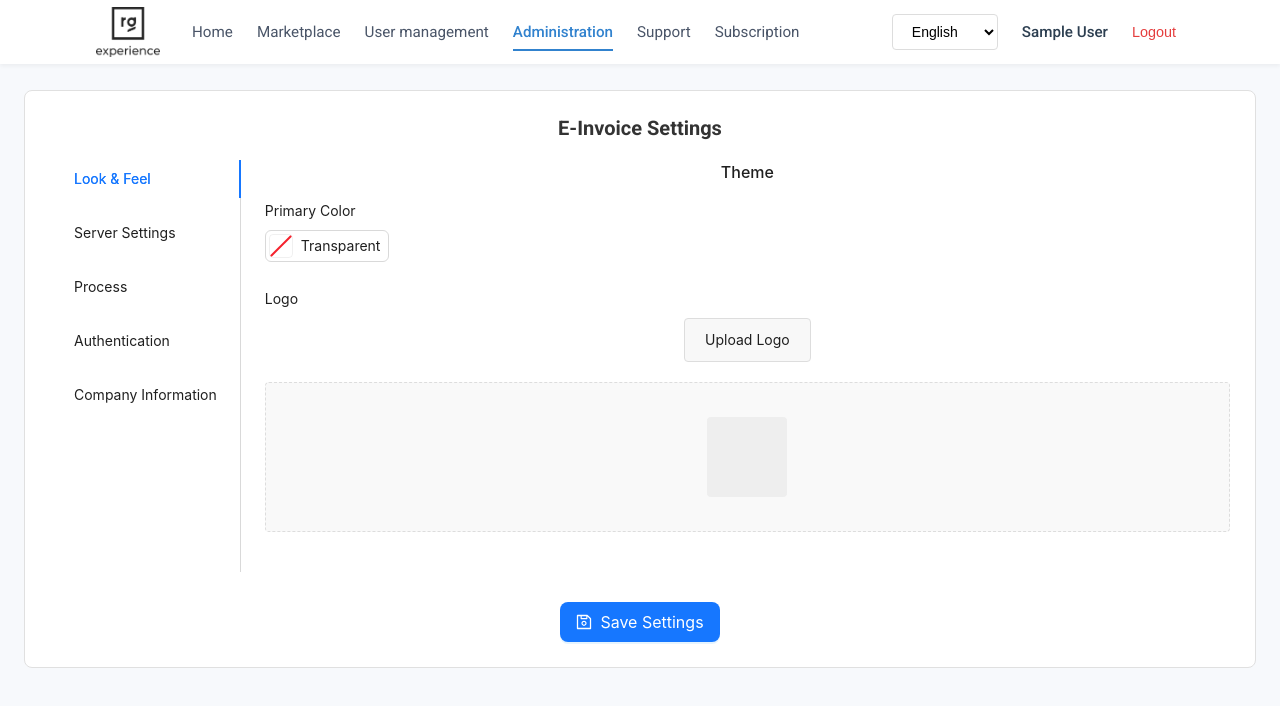
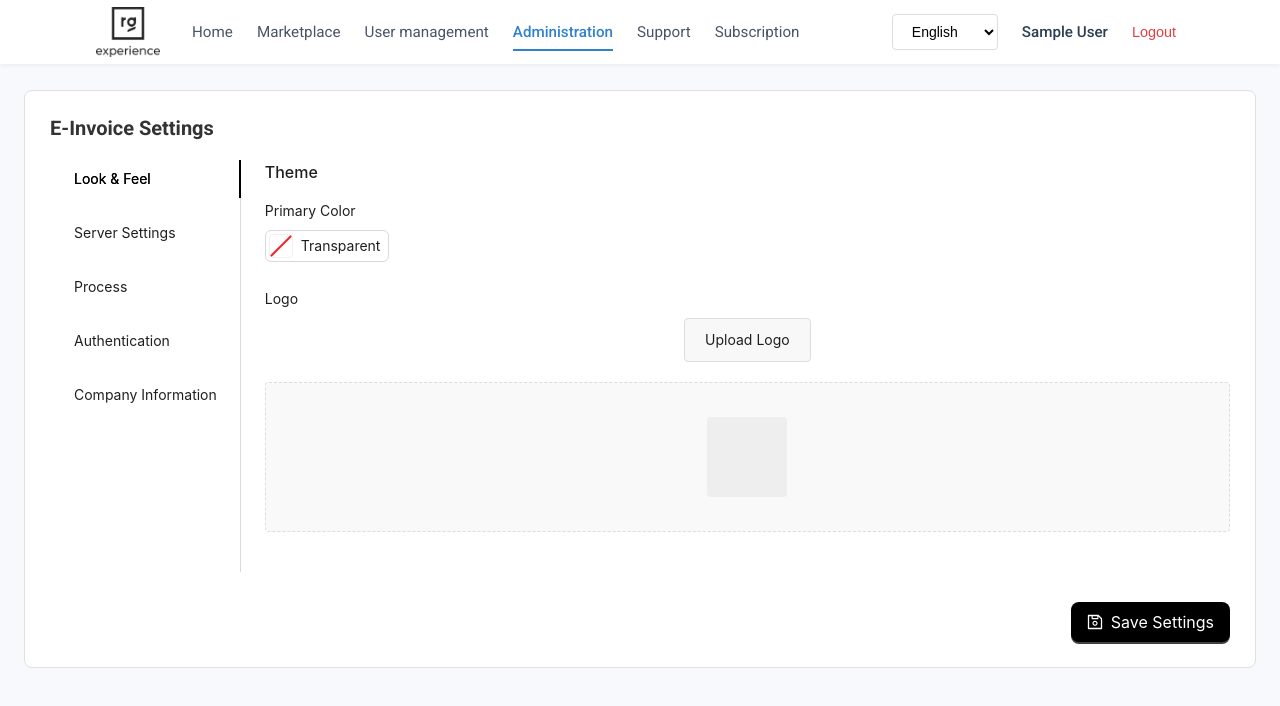
Before and after one commit to jidan745le/RG-Customer-Portal, a React app: page /administration/einvoice in a window 1280 px wide. Shown: the top 706 px of the page. Built offline with nearby package versions, Linux system fonts and the light colour scheme; no server answers; sample sign-in values are in the browser's storage.

Commit message:
feat:update

```diff
--- a/src/pages/administration/EInvoiceSettingsPage.js
+++ b/src/pages/administration/EInvoiceSettingsPage.js
@@ -1,5 +1,5 @@
 import { SaveOutlined } from '@ant-design/icons';
-import { Button, ColorPicker, Form, Input, message, Select, Spin, Switch, Tabs, TimePicker } from 'antd';
+import { Button, ColorPicker, ConfigProvider, Form, Input, message, Select, Spin, Switch, Tabs, TimePicker } from 'antd';
 import axios from 'axios';
 import CryptoJS from 'crypto-js';
 import dayjs from 'dayjs';
@@ -439,11 +439,18 @@ const EInvoiceSettingsPage = ({ title }) => {
     console.log(primaryColor, taxAgencySettings, "primaryColor");
 
     return (
+        <ConfigProvider theme={{
+            token: {
+                // Seed Token
+                colorPrimary: primaryColor,
+
+            },
+        }}>
             <div style={{ height: '100%', overflowY: 'auto' }}>
                 <h1 className={styles.title}></h1>
                 <div className={styles.settingsContainer}>
                     <div className={styles.settingsPanel}>
-                    <h2 className={styles.settingsTitle}>{title}</h2>
+                        <h2 className={styles.settingsTitle} style={{ textAlign: 'left' }}>{title}</h2>
 
                         <Form
                             form={form}
@@ -466,7 +473,7 @@ const EInvoiceSettingsPage = ({ title }) => {
                                 {/* Look & Feel Tab */}
                                 <TabPane tab="Look & Feel" key="lookAndFeel" forceRender={true}>
                                     <div className={styles.settingSection}>
-                                    <h3>Theme</h3>
+                                        <h3 style={{ textAlign: 'left' }}>Theme</h3>
                                         <Form.Item
                                             label="Primary Color"
                                             name="primaryColor"
@@ -476,12 +483,7 @@ const EInvoiceSettingsPage = ({ title }) => {
                                                 format="hex"
                                                 showText
                                                 value={primaryColor}
-                                            onChange={(color, hex) => {
-                                                const hexColor = color.toHexString();
-                                                console.log(hexColor, "hexColor");
-                                                setPrimaryColor(hexColor);
-                                                form.setFieldValue('primaryColor', hexColor);
-                                            }}
+                                                onChange={handleColorChange}
                                                 presets={[
                                                     {
                                                         label: 'Recommended',
@@ -530,7 +532,7 @@ const EInvoiceSettingsPage = ({ title }) => {
                                 {/* Server Settings Tab */}
                                 <TabPane tab="Server Settings" key="serverSettings" forceRender={true}>
                                     <div className={styles.settingSection}>
-                                    <h3>ERP Server Settings</h3>
+                                        <h3 style={{ textAlign: 'left' }}>ERP Server Settings</h3>
                                         <Form.Item
                                             label="Server Base API"
                                             name="serverBaseAPI"
@@ -567,7 +569,7 @@ const EInvoiceSettingsPage = ({ title }) => {
                                     </div>
 
                                     <div className={styles.settingSection}>
-                                    <h3>Tax Agency Settings</h3>
+                                        <h3 style={{ textAlign: 'left' }}>Tax Agency Settings</h3>
                                         <Form.Item
                                             label="Connector"
                                             name="connector"
@@ -662,7 +664,7 @@ const EInvoiceSettingsPage = ({ title }) => {
                                 {/* Process Tab */}
                                 <TabPane tab="Process" key="process" forceRender={true}>
                                     <div className={styles.settingSection}>
-                                    <h3>Schedule</h3>
+                                        <h3 style={{ textAlign: 'left' }}>Schedule</h3>
                                         <Form.Item
                                             label="Activate email Notifications"
                                             name="activateEmailNotifications"
@@ -719,18 +721,9 @@ const EInvoiceSettingsPage = ({ title }) => {
 
                                 {/* Authentication Tab */}
                                 <TabPane tab="Authentication" key="authentication" forceRender={true}>
-                                {/* <div className={styles.settingSection}>
-                                    <h3>Tax Agency</h3>
-                                    <Button
-                                        type="primary"
-                                        onClick={handleRequestAuthentication}
-                                    >
-                                        Request Authentication
-                                    </Button>
-                                </div> */}
                                     <div style={{ marginTop: 24, padding: 16, border: '1px solid #eee', borderRadius: 8 }}>
-                                    <h3>认证流程</h3>
-                                    <div style={{ display: 'flex', gap: 24, alignItems: 'center' }}>
+                                        <h3 style={{ textAlign: 'left' }}>认证流程</h3>
+                                        <div style={{ display: 'flex', gap: 24, alignItems: 'center', marginTop: 16 }}>
                                             <Button type="primary" loading={loginLoading} onClick={handleDemoLogin}>
                                                 数电账号登录
                                             </Button>
@@ -746,7 +739,7 @@ const EInvoiceSettingsPage = ({ title }) => {
                                 {/* Company Information Tab */}
                                 <TabPane tab="Company Information" key="companyInfo" forceRender={true}>
                                     <div className={styles.settingSection}>
-                                    <h3>My Company</h3>
+                                        <h3 style={{ textAlign: 'left' }}>My Company</h3>
                                         <Form.Item
                                             label="Company Name"
                                             name="companyName"
@@ -806,7 +799,7 @@ const EInvoiceSettingsPage = ({ title }) => {
                                 </TabPane>
                             </Tabs>
 
-                        <div className={styles.actionButtons}>
+                            <div className={styles.actionButtons} style={{ display: 'flex', justifyContent: 'flex-end' }}>
                                 <Button
                                     type="primary"
                                     icon={<SaveOutlined />}
@@ -822,6 +815,7 @@ const EInvoiceSettingsPage = ({ title }) => {
                     </div>
                 </div>
             </div>
+        </ConfigProvider>
     );
 };
 
```
Lines whose indentation alone changed are shown as unchanged.
